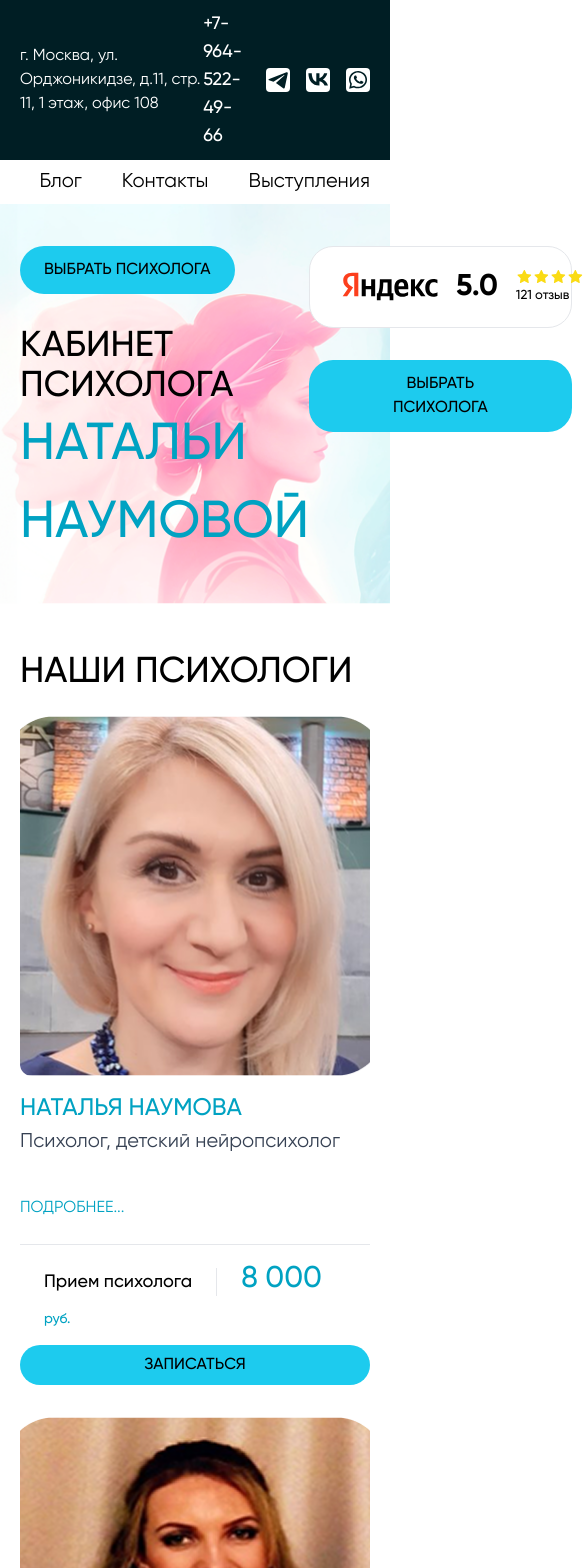
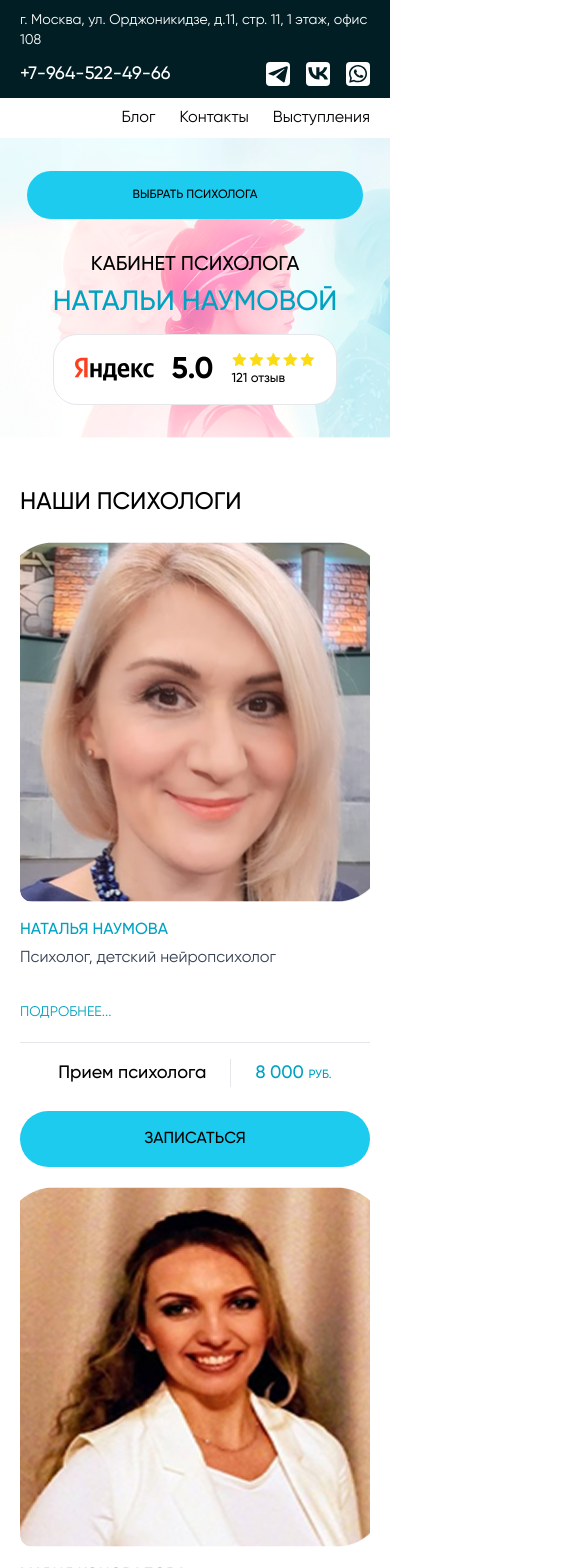
Before and after one commit to umidfront-max/psixolog, a Next.js app: page / in a window 390 px wide. Shown: the top 1568 px of the page, 585 px wide, since content can reach past the window. Built offline with nearby package versions, Linux system fonts and the light colour scheme.

Commit message:
fix: home

```diff
--- a/components/BaseHeader.tsx
+++ b/components/BaseHeader.tsx
@@ -4,12 +4,12 @@ function BaseHeader() {
    return (
       <>
 		<div className="bg-black-800 ">
-			<div className="container flex justify-between items-center !py-2.5">
-				<p className="text-white font-normal">
+			<div className="container flex justify-between max-md:flex-col max-md:items-start items-center !py-2.5">
+				<p className="text-white font-normal max-lg:text-sm max-md:!mb-2.5">
 					г. Москва, ул. Орджоникидзе, д.11, стр. 11, 1 этаж, офис 108
 				</p>
-				<div className="flex gap-6 items-center">
-					<p className="font-medium text-lg text-white">
+				<div className="flex gap-6 max-md:justify-between max-md:w-full items-center">
+					<p className="font-medium text-lg max-lg:text-base max-md:text-lg text-white">
 						+7-964-522-49-66
 					</p>
 					<div className="flex gap-4">
@@ -26,10 +26,10 @@ function BaseHeader() {
 				</div>
 			</div>
          </div>
-         <div className="flex gap-10 container justify-end !py-2">
-            <a className="text-xl " href="#!">Блог</a>
-            <a className="text-xl " href="#!">Контакты</a>
-            <a className="text-xl " href="#!">Выступления</a>
+         <div className="flex gap-10 max-md:gap-6 container justify-end !py-2">
+            <a className="text-xl max-md:text-base" href="#!">Блог</a>
+            <a className="text-xl max-md:text-base" href="#!">Контакты</a>
+            <a className="text-xl max-md:text-base" href="#!">Выступления</a>
          </div>
       </>
 	);
--- a/components/BaseMain.tsx
+++ b/components/BaseMain.tsx
@@ -5,23 +5,23 @@ import { useRouter } from "next/navigation";
 function BaseMain() {
 	const router = useRouter();
 	return (
-		<div className="h-100 flex items-center bg-[url('/bg.png')] bg-cover bg-center">
-			<div className="container flex justify-between ">
-				<div>
+		<div className="h-100 max-md:h-90 max-sm:h-75 flex items-center bg-[url('/bg.png')] bg-cover bg-center">
+			<div className="container max-md:flex-col max-md:items-center flex justify-between ">
+				<div className="max-md:flex max-md:flex-col max-md:justify-center">
 					<button
 						onClick={() => router.push("/persons")}
-						className="font-medium px-6 py-3 bg-primary hover:bg-primary-dark transition rounded-3xl"
+						className="font-medium max-md:w-84 max-sm:text-xs max-sm:py-4 max-md:mx-auto px-6 py-3 bg-primary hover:bg-primary-dark transition rounded-3xl"
 					>
 						ВЫБРАТЬ ПСИХОЛОГА
 					</button>
-					<p className="text-4xl font-medium !mt-8">КАБИНЕТ ПСИХОЛОГА</p>
-					<p className="text-[52px] font-medium text-primary-dark">
+					<p className="text-4xl font-medium !mt-8 max-md:text-center max-md:text-2xl max-sm:text-xl">КАБИНЕТ ПСИХОЛОГА</p>
+					<p className="text-[52px] font-medium text-primary-dark max-md:text-4xl max-sm:text-[28px] max-md:text-center max-md:!mt-2 max-md:!mb-4">
 						НАТАЛЬИ НАУМОВОЙ
 					</p>
 				</div>
 				<div>
-					<div className="flex gap-4.5 items-center w-fit px-8 py-5 bg-white rounded-3xl border border-gray-200">
-						<img src={"./yandex.svg"} alt="" />
+					<div className="flex gap-4.5 items-center w-fit px-8 py-5 max-lg:px-5 max-lg:py-4 bg-white rounded-3xl border border-gray-200">
+						<img className="max-lg:w-20" src={"./yandex.svg"} alt="" />
 						<p className="font-bold text-3xl">5.0</p>
 						<div>
 							<div className="flex">
@@ -36,7 +36,7 @@ function BaseMain() {
 							</p>
 						</div>
 					</div>
-					<button onClick={() => router.push("/persons")} className="font-medium mt-8 px-21 py-3 bg-primary hover:bg-primary-dark transition rounded-3xl">
+					<button  onClick={() => router.push("/persons")} className="max-md:hidden font-medium mt-8 px-21 py-3 bg-primary hover:bg-primary-dark transition rounded-3xl">
 						ВЫБРАТЬ ПСИХОЛОГА
 					</button>
 				</div>
--- a/components/Blog.tsx
+++ b/components/Blog.tsx
@@ -40,14 +40,14 @@ export default function Blog() {
 	return (
 		<main className="container !py-10 !mt-10">
 			{/* Title */}
-			<h1 className="text-2xl md:text-4xl font-medium mb-8">
+			<h1 className="max-md:text-2xl max-sm:text-xl text-4xl font-medium mb-8 max-md:mb-5">
 				БЛОГ С НАТАЛЬЕЙ НАУМОВОЙ
 			</h1>
 
 			{/* Grid */}
 			<div className="grid md:grid-cols-11 gap-6">
 				{/* left column (2 + 2 small) */}
-				<div className="col-span-6 grid grid-cols-2 gap-6">
+				<div className="col-span-6 grid grid-cols-2 gap-6 max-sm:gap-4 max-[380px]:grid-cols-1">
 					{posts
 						.filter((p) => !p.large)
 						.map((post) => (
@@ -79,7 +79,7 @@ export default function Blog() {
 				</div>
 
 				{/* right column (large card) */}
-				<div className="col-span-5">
+				<div className="col-span-5 max-md:hidden">
 					{posts
 						.filter((p) => p.large)
 						.map((post) => (
@@ -113,7 +113,7 @@ export default function Blog() {
 
 			{/* All posts button */}
 			<div className=" mt-10">
-				<button className="px-36 py-3 font-medium  rounded-full hover:text-white transition  bg-primary hover:bg-primary-dark">
+				<button className="px-36 py-3 max-sm:w-full max-sm:px-3 font-medium  rounded-full hover:text-white transition  bg-primary hover:bg-primary-dark">
 					ВСЕ ЗАПИСИ
 				</button>
 			</div>
--- a/components/ContactMap.tsx
+++ b/components/ContactMap.tsx
@@ -13,7 +13,7 @@ const ContactMap = () => {
 	const mapSrc = `https://www.google.com/maps/embed?pb=!1m18!1m12!1m3!1d2246.5!2d${longitude}!3d${latitude}!2m3!1f0!2f0!3f0!3m2!1i1024!2i768!4f13.1!3m3!1m2!1s0x0%3A0x0!2zNTXCsDQyJzIyLjkiTiAzN8KwMzUnMzkuNCJF!5e0!3m2!1sru!2s!4v1234567890123!5m2!1sru!2s`;
 
 	return (
-		<div className="relative w-full h-[700px] bg-gray-100">
+		<div className="relative w-full h-[700px] max-md:h-[600px] max-sm:h-[500px] bg-gray-100 max-md:py-16">
 			{/* Google Map */}
 			<div className="absolute inset-0">
 				<iframe
@@ -30,8 +30,8 @@ const ContactMap = () => {
 
 			{/* Contact Information Overlay */}
 			{isOpen && (
-				<div className="absolute top-24 left-24 w-131 bg-white/95 backdrop-blur-sm p-8 overflow-y-auto">
-					<div className="space-y-6">
+				<div className="absolute top-24 left-24 w-131 max-md:w-4/5 max-sm:w-[90%] max-md:static max-md:mx-auto  bg-white/95 backdrop-blur-sm p-8 max-md:p-4 overflow-y-auto">
+					<div className="space-y-6 max-md:!space-y-3">
 						<div className="flex justify-between">
 							<p className="text-primary-dark">Подробнее как добраться....</p>
 							<button onClick={() => setIsOpen(false)}>
@@ -40,7 +40,7 @@ const ContactMap = () => {
 						</div>
 
 						{/* Address */}
-						<div className="py-6 border-y space-y-3 border-gray-300">
+						<div className="py-6 border-y space-y-3 max-md:py-4 border-gray-300">
 							<div className="space-y-2">
 								<div className="flex gap-2 text-gray-700">
 									<MapPin className="w-6 h-6 font-bold text-primary" />
@@ -79,16 +79,16 @@ const ContactMap = () => {
 						</div>
 
 						<div>
-							<h1 className="text-2xl text-center font-medium">
+							<h1 className="text-2xl text-center font-medium max-md:text-base">
 								+7-964-522-49-66
 							</h1>
-							<p className="text-center text-sm text-[#747474]">
+							<p className="text-center text-sm text-[#747474] max-sm:text-xs">
 								Звоните или оставляйте заявку
 							</p>
 						</div>
 
 						<div className="flex justify-center items-center gap-4">
-							<p className="text-[#747474]">Мы в соц сетях:</p>
+							<p className="text-[#747474] max-sm:text-sm">Мы в соц сетях:</p>
 							<div className="flex gap-4">
 								<a className="w-6 h-6 rounded bg-white flex justify-center p-1" href="#!">
 									<img src={"/tg.svg"} alt="" />
--- a/components/Footer.tsx
+++ b/components/Footer.tsx
@@ -4,18 +4,18 @@ function Footer() {
 	return (
 		<div className="py-7 bg-black text-white">
 			<div className="container flex justify-between items-center">
-				<div className="flex gap-10 ">
-					<a className="text-sm " href="#!">
+				<div className="flex gap-10 max-sm:gap-4  ">
+					<a className="text-sm uppercase font-medium max-sm:text-xs" href="#!">
 						Блог
 					</a>
-					<a className="text-sm " href="#!">
+					<a className="text-sm uppercase font-medium max-sm:text-xs" href="#!">
 						Контакты
 					</a>
-					<a className="text-sm " href="#!">
+					<a className="text-sm uppercase font-medium max-sm:text-xs" href="#!">
 						Выступления
 					</a>
 				</div>
-				<div className="flex gap-4">
+				<div className="flex gap-4 max-sm:gap-1">
 					<a
 						className="w-6 h-6 rounded bg-white flex justify-center p-0.5 pr-1"
 						href="#!"
--- a/components/Psychologists.tsx
+++ b/components/Psychologists.tsx
@@ -30,9 +30,9 @@ export default function Psychologists() {
 	return (
 		<section className="py-12 bg-white">
 			<div className="container">
-				<h2 className="text-4xl font-medium  mb-6">НАШИ ПСИХОЛОГИ</h2>
+				<h2 className="text-4xl font-medium max-md:text-2xl mb-6">НАШИ ПСИХОЛОГИ</h2>
 
-				<div className="grid grid-cols-1 md:grid-cols-3 gap-8">
+				<div className="grid max-[900px]:grid-cols-2 max-sm:grid-cols-1 grid-cols-3 gap-8 max-lg:gap-5">
 					{psychologists.map((p, i) => (
 						<div className="rounded-2xl flex flex-col">
 							<div className="w-full h-90 mb-4 overflow-hidden rounded-xl">
@@ -41,33 +41,33 @@ export default function Psychologists() {
 									alt={p.name}
 									width={360}
 									height={360}
-									className="object-cover w-full h-full"
+									className="object-cover w-full h-full rounded-xl"
 								/>
 							</div>
 							{/* Bu joyda h-max emas, balki flex-1 ishlat */}
 							<div className="flex flex-col flex-1">
 								<div className="flex-1">
-									<h3 className="text-primary-dark font-medium text-2xl">
+									<h3 className="text-primary-dark font-medium text-2xl max-lg:text-base">
 										{p.name}
 									</h3>
-									<p className="text-gray-700 min-h-10 mt-1 mb-2 text-xl">
+									<p className="text-gray-700 min-h-10 mt-1 mb-2 text-xl max-lg:text-base">
 										{p.role}
 									</p>
 
 									<p
 										onClick={() => router.push("/psixolog")}
-										className="text-primary-dark cursor-pointer inline-block hover:no-underline my-6 mt-5"
+										className="text-primary-dark cursor-pointer inline-block hover:no-underline my-6 mt-5 max-lg:text-sm max-sm:my-2 max-sm:mb-5"
 									>
 										ПОДРОБНЕЕ...
 									</p>
-									<div className="border-t border-gray-200 pt-4 px-6">
-										<div className="font-medium text-lg">
+									<div className="border-t border-gray-200 pt-4 px-6 max-xl:px-0">
+										<div className="font-medium text-lg max-sm:text-center">
 											<span className="border-r inline-block pr-6 border-gray-200">
 												Прием психолога{" "}
 											</span>
-											<span className="text-primary-dark pl-6 font-medium text-3xl">
+											<span className="text-primary-dark pl-6 font-medium text-3xl max-lg:text-lg">
 												{p.price}{" "}
-												<span className="text-sm">руб.</span>
+												<span className="text-sm uppercase max-lg:text-xs">руб.</span>
 											</span>
 										</div>
 									</div>
@@ -75,7 +75,7 @@ export default function Psychologists() {
 
 								<button
 									onClick={() => router.push("/calendar")}
-									className="w-full mt-3 bg-primary hover:bg-primary-dark hover:text-white font-medium py-2 px-6 rounded-full transition"
+									className="w-full mt-3 bg-primary hover:bg-primary-dark hover:text-white font-medium py-2 px-6 max-sm:py-4 max-sm:!mt-6 rounded-full transition"
 								>
 									ЗАПИСАТЬСЯ
 								</button>
--- a/src/app/layout.tsx
+++ b/src/app/layout.tsx
@@ -31,7 +31,7 @@ export default function RootLayout({
         >
            <BaseHeader />
            {children}
-           <ContactMap />
+            <ContactMap />
            <Footer />
       </body>
     </html>
--- a/src/app/page.tsx
+++ b/src/app/page.tsx
@@ -13,7 +13,6 @@ export default function Home() {
 			<About />
 			<Blog />
 			<WhyChooseUs />
-
 		</div>
 	);
 }
```
Also changed, not shown: components/About.jsx (+19 -19 lines), components/WhyChooseUs.tsx (+11 -11 lines).
